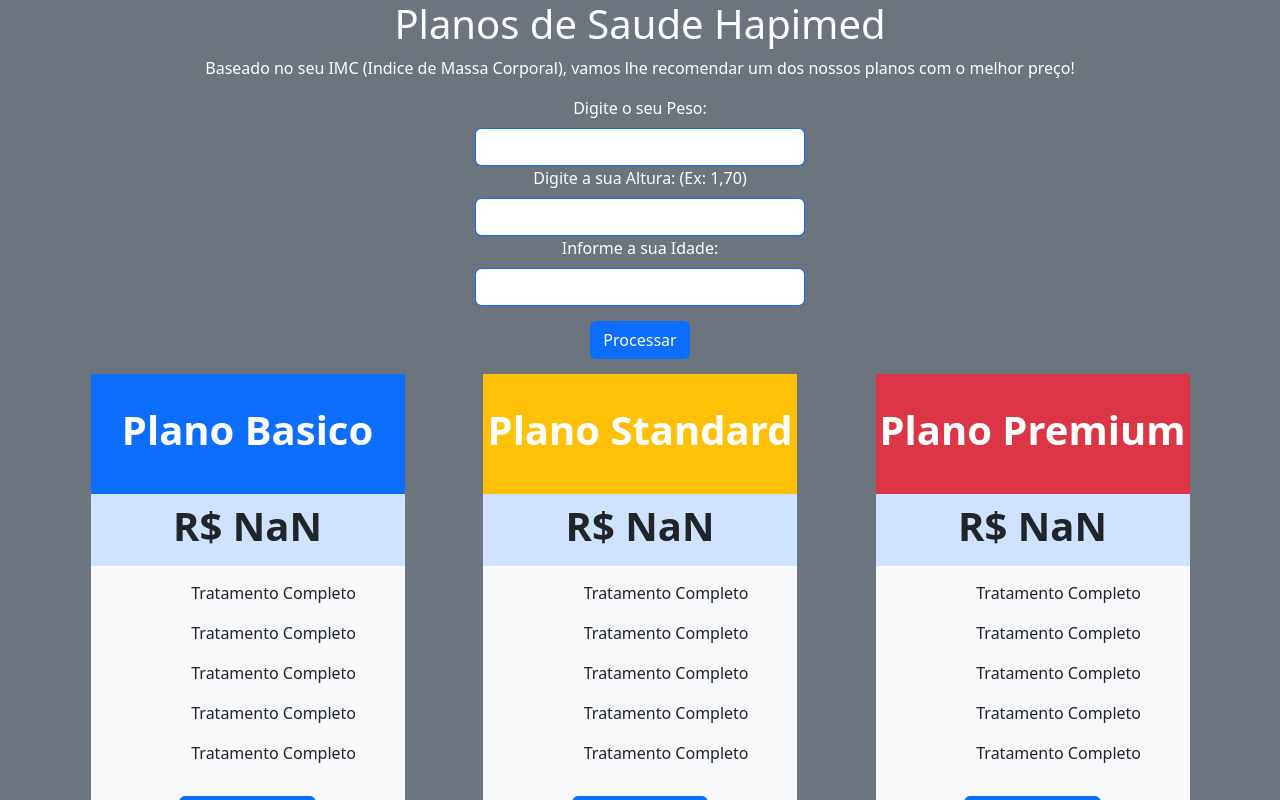
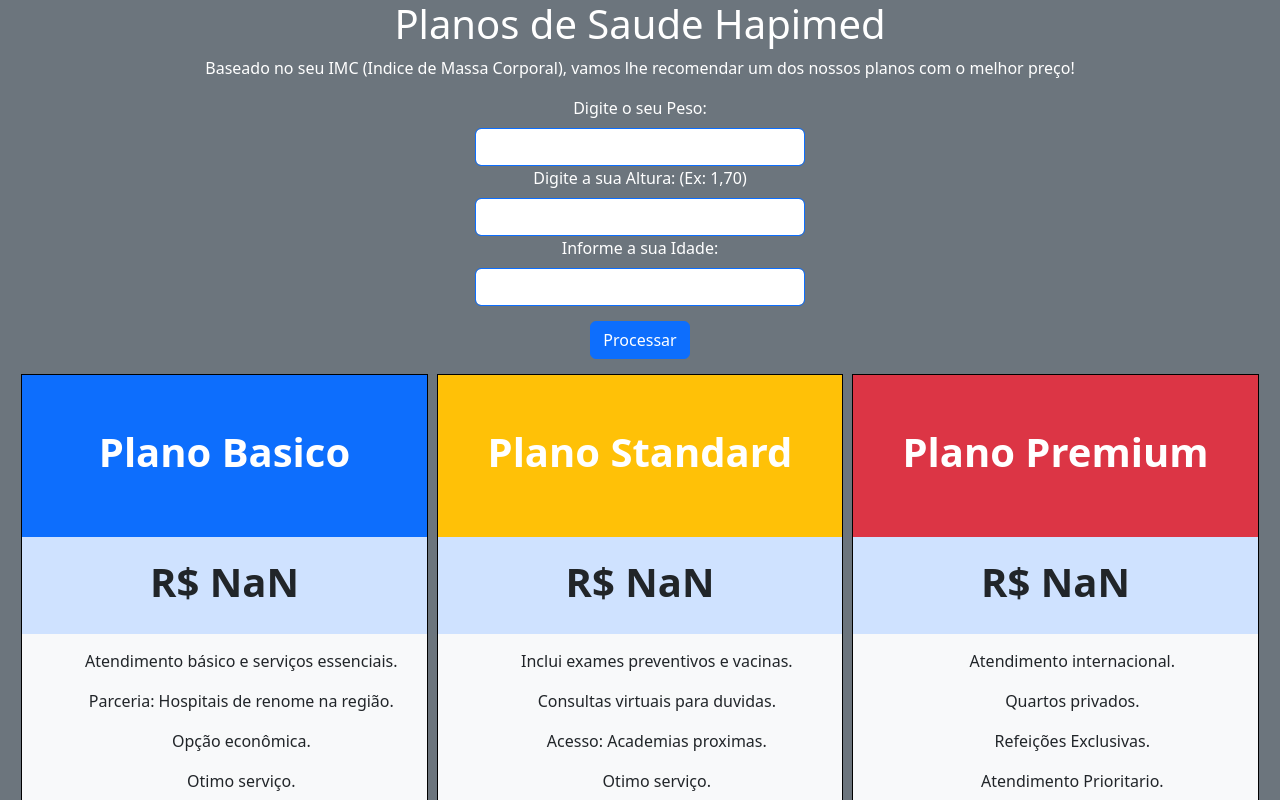
Before and after one commit to viniciusm0/Hapimed, a plain HTML site: page index.html in a window 1280 px wide. Both pictures are taken after a click on the button "Processar". Shown: the top 800 px of the page. Drawn offline with Linux system fonts and the light colour scheme.

Commit message:
ajuste de tamanho e textos.

```diff
--- a/assets/LITTLEJAVA.js
+++ b/assets/LITTLEJAVA.js
@@ -97,6 +97,18 @@ function compararPrecos(precoAPlano1, precoAPlano2, precoAPlano3, precoBPlano1,
 
 }
 
+function botaoBasico () {
+    alert("Você adquiriu o plano Básico. Obrigado pela preferência")
+}
+
+function botaoStandard () {
+    alert("Você adquiriu o plano Standard. Obrigado pela preferência")
+}
+
+function botaoPremium () {
+    alert("Você adquiriu o plano Premium. Obrigado pela preferência")
+}
+
 function pegarDados() {
     const peso = document.getElementById('peso').value;
     const altura = document.getElementById('altura').value;
--- a/assets/style.css
+++ b/assets/style.css
@@ -17,19 +17,19 @@
 }
 
 #area1 {
-    height: 480px;
+    height: 650px;
     opacity: 0;
     transform: translateY(90px) translateX(-60px) scale(0.5);
 }
 
 #area2 {
-    height: 480px;
+    height: 650px;
     opacity: 0;
     transform: translateY(90px) scale(0.5);
 }
 
 #area3 {
-    height: 480px;
+    height: 650px;
     opacity: 0;
     transform: translateY(90px) translateX(60px) scale(0.5);
 }
--- a/index.html
+++ b/index.html
@@ -32,7 +32,7 @@
         </div>
     </div>
     <div class="container-xxl d-flex justify-content-evenly align-items-center text-center">
-            <div class="col-3 bg-light" id="area1">
+            <div class="col-4 bg-light border border-black" id="area1">
                 <div class="container d-flex align-items-center justify-content-center area-titulo bg-primary">
                     <h1 class="text-white fw-bolder">Plano Basico</h1>
                 </div>
@@ -41,51 +41,51 @@
                 </div>
                 <div class="container text-center area-texto">
                     <div class="row justify-content-center">
-                        <div class="col-2">
+                        <div class="col-1">
                             <i class="gg-check-o"></i>
                         </div>
                         <div class="col-auto">
-                            <p class="text-dark">Tratamento Completo</p>
+                            <p class="text-dark">Atendimento básico e serviços essenciais.</p>
                         </div>
                     </div>
                     <div class="row justify-content-center">
-                        <div class="col-2">
+                        <div class="col-1">
                             <i class="gg-check-o"></i>
                         </div>
                         <div class="col-auto">
-                            <p class="text-dark">Tratamento Completo</p>
+                            <p class="text-dark">Parceria: Hospitais de renome na região.</p>
                         </div>
                     </div>
                     <div class="row justify-content-center">
-                        <div class="col-2">
+                        <div class="col-1">
                             <i class="gg-check-o"></i>
                         </div>
                         <div class="col-auto">
-                            <p class="text-dark">Tratamento Completo</p>
+                            <p class="text-dark">Opção econômica.</p>
                         </div>
                     </div>
                     <div class="row justify-content-center">
-                        <div class="col-2">
+                        <div class="col-1">
                             <i class="gg-check-o"></i>
                         </div>
                         <div class="col-auto">
-                            <p class="text-dark">Tratamento Completo</p>
+                            <p class="text-dark">Otimo serviço.</p>
                         </div>
                     </div>
                     <div class="row justify-content-center">
-                        <div class="col-2">
+                        <div class="col-1">
                             <i class="gg-check-o"></i>
                         </div>
                         <div class="col-auto">
-                            <p class="text-dark">Tratamento Completo</p>
+                            <p class="text-dark">Medicos Renomados.</p>
                         </div>
                     </div>
                 </div>
                 <div class="container area-botao">
-                    <button class="btn btn-primary">Adquirir Agora</button>
+                    <button class="btn btn-primary" onclick="botaoBasico()">Adquirir Agora</button>
                 </div>
             </div>
-            <div class="col-3 bg-light" id="area2">
+            <div class="col-4 bg-light border border-black" id="area2">
                 <div class="d-flex align-items-center justify-content-center area-titulo bg-warning">
                     <h1 class="text-white fw-bolder">Plano Standard</h1>
                 </div>
@@ -94,52 +94,60 @@
                 </div>
                 <div class="container text-center area-texto">
                     <div class="row justify-content-center">
-                        <div class="col-2">
+                        <div class="col-1">
                             <i class="gg-check-o"></i>
                         </div>
                         <div class="col-auto">
-                            <p class="text-dark">Tratamento Completo</p>
+                            <p class="text-dark">Inclui exames preventivos e vacinas.</p>
                         </div>
                     </div>
                     <div class="row justify-content-center">
-                        <div class="col-2">
+                        <div class="col-1">
                             <i class="gg-check-o"></i>
                         </div>
                         <div class="col-auto">
-                            <p class="text-dark">Tratamento Completo</p>
+                            <p class="text-dark">Consultas virtuais para duvidas.</p>
                         </div>
                     </div>
                     <div class="row justify-content-center">
-                        <div class="col-2">
+                        <div class="col-1">
                             <i class="gg-check-o"></i>
                         </div>
                         <div class="col-auto">
-                            <p class="text-dark">Tratamento Completo</p>
+                            <p class="text-dark">Acesso: Academias proximas.</p>
                         </div>
                     </div>
                     <div class="row justify-content-center">
-                        <div class="col-2">
+                        <div class="col-1">
                             <i class="gg-check-o"></i>
                         </div>
                         <div class="col-auto">
-                            <p class="text-dark">Tratamento Completo</p>
+                            <p class="text-dark">Otimo serviço.</p>
                         </div>
                     </div>
                     <div class="row justify-content-center">
-                        <div class="col-2">
+                        <div class="col-1">
                             <i class="gg-check-o"></i>
                         </div>
                         <div class="col-auto">
-                            <p class="text-dark">Tratamento Completo</p>
+                            <p class="text-dark">Medicos Renomados.</p>
+                        </div>
+                        <div class="row justify-content-center">
+                            <div class="col-1">
+                                <i class="gg-check-o"></i>
+                            </div>
+                            <div class="col-auto">
+                                <p class="text-dark">Conteudos do Plano Basico.</p>
+                            </div>
                         </div>
                     </div>
                 </div>
                 <div class="container area-botao">
-                    <button class="btn btn-primary">Adquirir Agora</button>
+                    <button class="btn btn-primary" onclick="botaoStandard()">Adquirir Agora</button>
                 </div>
             </div>
 
-            <div class="col-3 bg-light" id="area3">
+            <div class="col-4 bg-light border border-black" id="area3">
                 <div class="d-flex align-items-center justify-content-center area-titulo bg-danger">
                     <h1 class="text-white fw-bolder">Plano Premium</h1>
                 </div>
@@ -148,48 +156,56 @@
                 </div>
                 <div class="container text-center area-texto">
                     <div class="row justify-content-center">
-                        <div class="col-2">
+                        <div class="col-1">
                             <i class="gg-check-o"></i>
                         </div>
                         <div class="col-auto">
-                            <p class="text-dark">Tratamento Completo</p>
+                            <p class="text-dark">Atendimento internacional.</p>
                         </div>
                     </div>
                     <div class="row justify-content-center">
-                        <div class="col-2">
+                        <div class="col-1">
                             <i class="gg-check-o"></i>
                         </div>
                         <div class="col-auto">
-                            <p class="text-dark">Tratamento Completo</p>
+                            <p class="text-dark">Quartos privados.</p>
                         </div>
                     </div>
                     <div class="row justify-content-center">
-                        <div class="col-2">
+                        <div class="col-1">
                             <i class="gg-check-o"></i>
                         </div>
                         <div class="col-auto">
-                            <p class="text-dark">Tratamento Completo</p>
+                            <p class="text-dark">Refeições Exclusivas.</p>
                         </div>
                     </div>
                     <div class="row justify-content-center">
-                        <div class="col-2">
+                        <div class="col-1">
                             <i class="gg-check-o"></i>
                         </div>
                         <div class="col-auto">
-                            <p class="text-dark">Tratamento Completo</p>
+                            <p class="text-dark">Atendimento Prioritario.</p>
                         </div>
                     </div>
                     <div class="row justify-content-center">
-                        <div class="col-2">
+                        <div class="col-1">
                             <i class="gg-check-o"></i>
                         </div>
                         <div class="col-auto">
-                            <p class="text-dark">Tratamento Completo</p>
+                            <p class="text-dark">Consultoria nutricional gratis.</p>
+                        </div>
+                    </div>
+                    <div class="row justify-content-center">
+                        <div class="col-1">
+                            <i class="gg-check-o"></i>
+                        </div>
+                        <div class="col-auto">
+                            <p class="text-dark">Conteudos do Plano Standard.</p>
                         </div>
                     </div>
                 </div>
                 <div class="container area-botao">
-                    <button class="btn btn-primary">Adquirir Agora</button>
+                    <button class="btn btn-primary" onclick="botaoPremium()">Adquirir Agora</button>
                 </div>
             </div>
     </div>
```
Also changed, not shown: assets/bootstrap.css.
